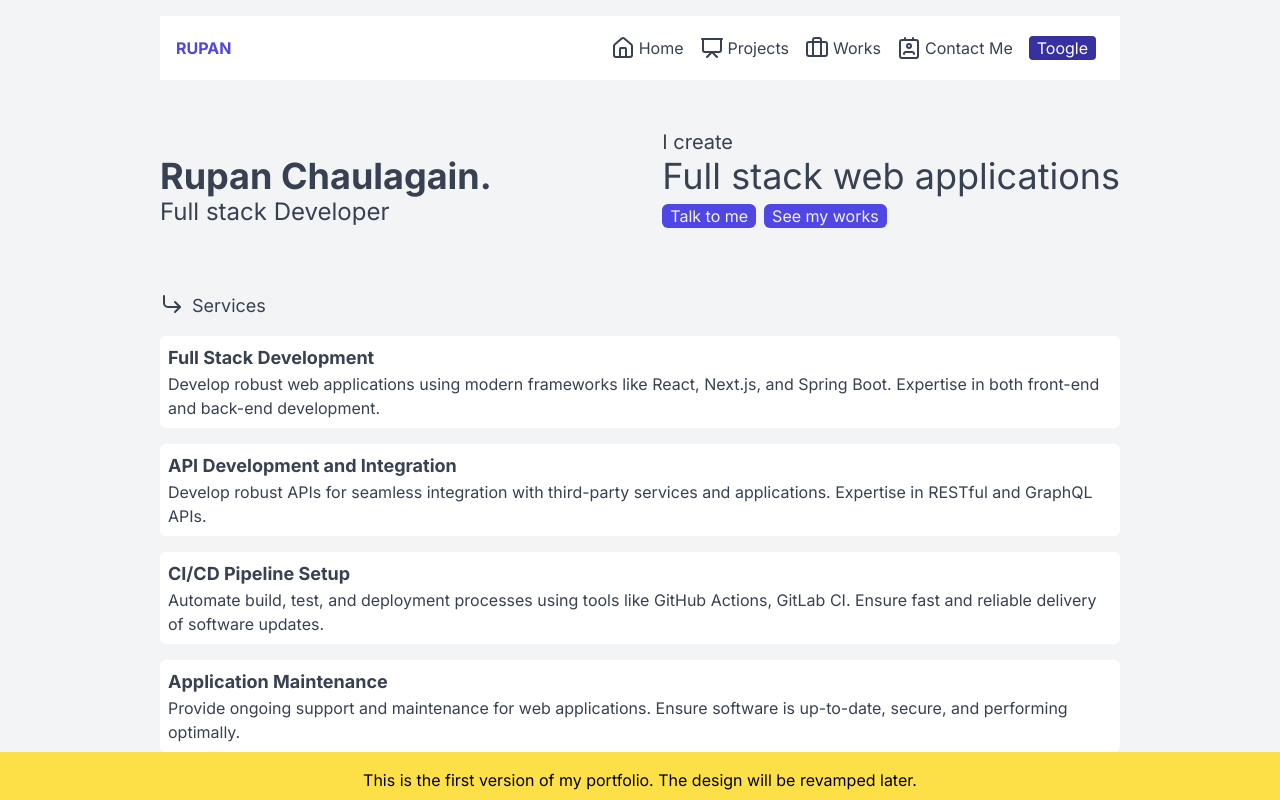
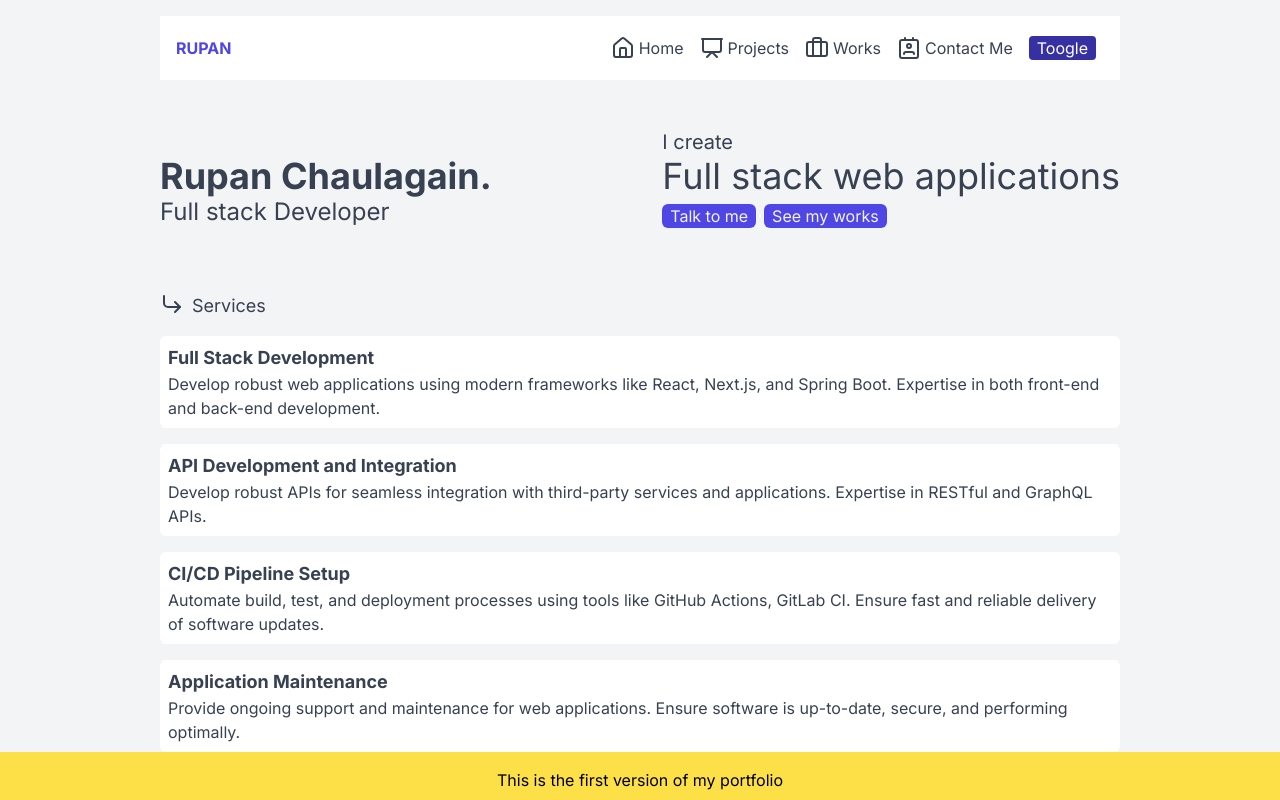
Before and after one commit to ruppo-912116/ruppo-912116.github.io, a Next.js app: page / in a window 1280 px wide. Shown: the top 800 px of the page. Built offline with nearby package versions, Linux system fonts and the light colour scheme.

Commit message:
Change banner content

```diff
--- a/src/components/banner.tsx
+++ b/src/components/banner.tsx
@@ -3,7 +3,7 @@ import React from 'react';
 export default function Banner() {
     return (
         <div className="bg-yellow-300 text-black p-4 text-center fixed bottom-0 h-12 left-0 right-0 z-50">
-            <p>This is the first version of my portfolio. The design will be revamped later.</p>
+            <p>This is the first version of my portfolio</p>
         </div>
     );
 };
```
